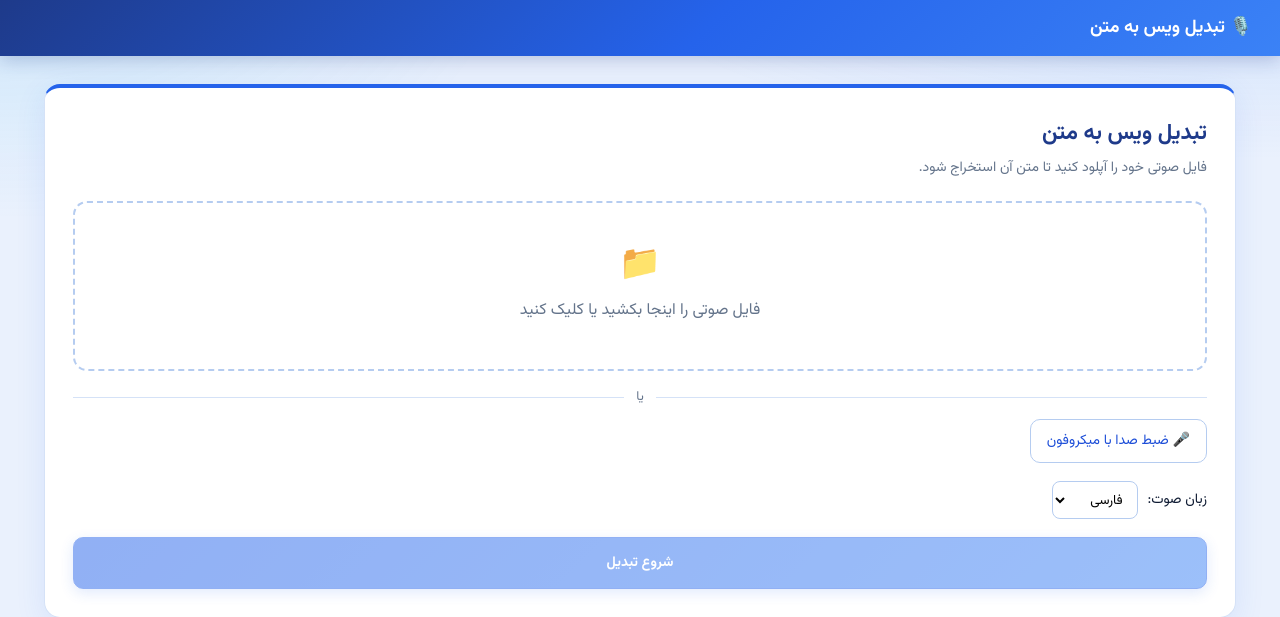
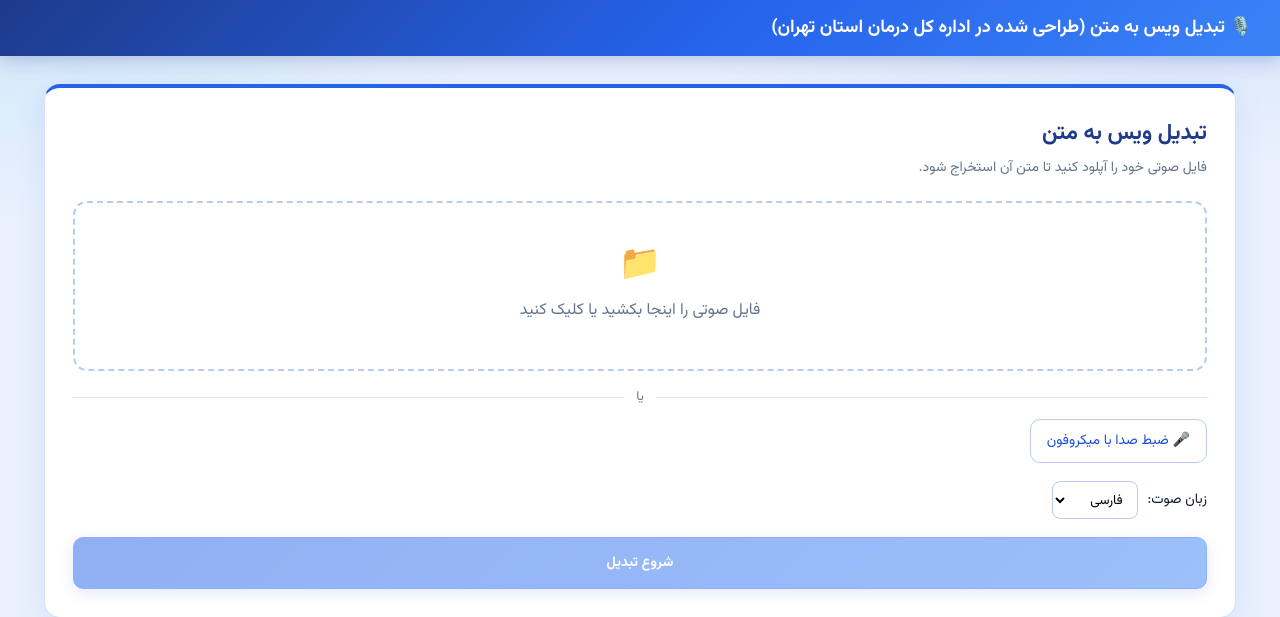
Before and after one commit to ali-ahmadi-official/transcribe, a Django app: page / in a window 1280 px wide. Shown: the top 617 px of the page. Run offline with Django 5.2, Linux system fonts and the light colour scheme; data comes from the database, SQL or seed files in the repository.

Commit message:
site updated

```diff
--- a/app/views.py
+++ b/app/views.py
@@ -52,12 +52,6 @@ LANGS = {
     },
 }
 DEFAULT_LANG = 'fa'
-MEDICAL_PROMPT = (
-    "گزارش رادیولوژی MRI و CT با تزریق IV Contrast. "
-    "سکانس‌های T1 و T2 و FLAIR و STIR و GRE، "
-    "تصاویر DWI و نقشه ADC، مطالعه Diffusion و Perfusion، "
-    "تصاویر Post Contrast، MRA و MRV، و بازسازی‌های MIP و MPR."
-)
 
 
 class _Sanitizer(HTMLParser):
--- a/templates/base.html
+++ b/templates/base.html
@@ -209,7 +209,7 @@
 </head>
 
 <body>
-    <header class="topbar no-print"><a href="{% url 'index' %}" class="brand">🎙️ تبدیل ویس به متن</a></header>
+    <header class="topbar no-print"><a href="{% url 'index' %}" class="brand">🎙️ تبدیل ویس به متن (طراحی شده در اداره کل درمان استان تهران)</a></header>
     <main class="container">{% block content %}{% endblock %}</main>
     <div id="toast" class="toast"></div>
 
--- a/templates/index.html
+++ b/templates/index.html
@@ -456,13 +456,13 @@
             xhr.open('POST', UPLOAD_URL);
             xhr.setRequestHeader('X-CSRFToken', CSRF);
             xhr.upload.onprogress = e => {
-                if (e.lengthComputable) setStatus(`در حال ارسال فایل... ${Math.round(e.loaded / e.total * 100)}٪`, 'info', true);
+                if (e.lengthComputable) setStatus(`در حال بارگزاری فایل... ${Math.round(e.loaded / e.total * 100)}٪`, 'info', true);
             };
             xhr.onload = () => {
                 let data = {};
                 try { data = JSON.parse(xhr.responseText); } catch (e) { }
                 if (xhr.status >= 200 && xhr.status < 300) resolve(data);
-                else reject(new Error(data.error || 'خطا در ارسال فایل'));
+                else reject(new Error(data.error || 'خطا در بارگزاری فایل'));
             };
             xhr.onerror = () => reject(new Error('اتصال به سرور برقرار نشد'));
             xhr.send(fd);
@@ -474,13 +474,13 @@
         const file = fileInput.files[0];
         if (!file) return;
         submitBtn.disabled = true;
-        setStatus('در حال ارسال فایل... ۰٪', 'info', true);
+        setStatus('در حال بارگزاری فایل... ۰٪', 'info', true);
         try {
             const data = await upload(file);
-            setStatus('فایل ارسال شد. منتظر شروع تبدیل...', 'info', true);
+            setStatus('فایل بارگزاری شد. منتظر شروع تبدیل...', 'info', true);
             poll(data.id);
         } catch (err) {
-            setStatus('❌ ارسال ناموفق بود: ' + err.message, 'error');
+            setStatus('❌ بارگزاری ناموفق بود: ' + err.message, 'error');
             submitBtn.disabled = false;
         }
     });
```
